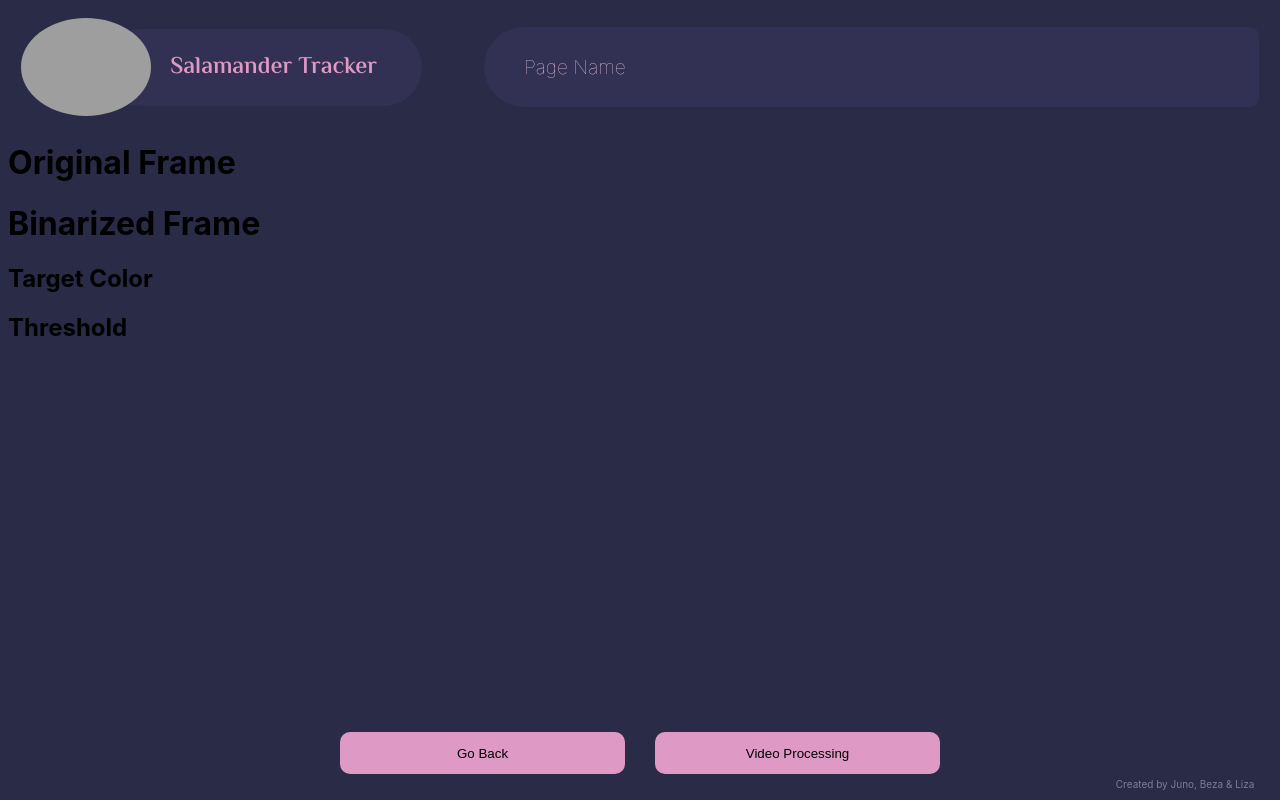
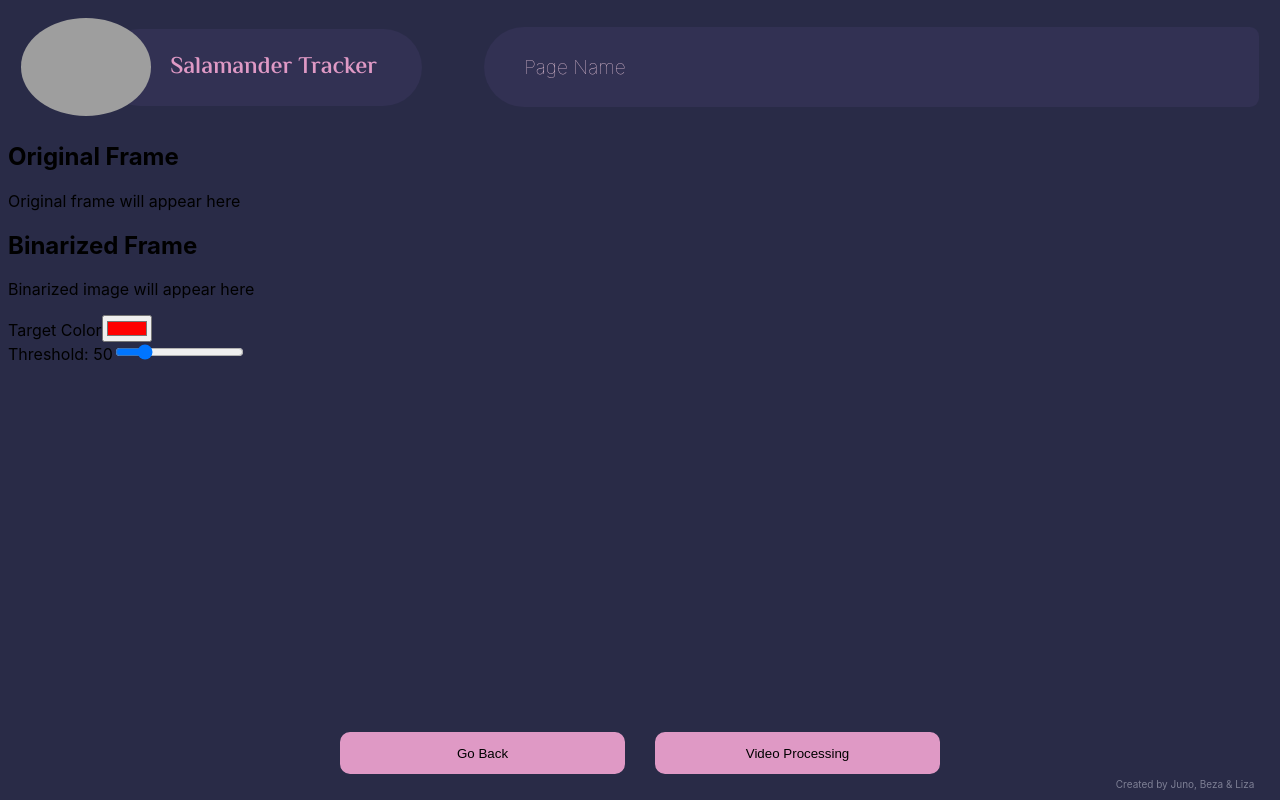
Before and after one commit to beza102/front_end_salamander, a React (Vite) app: page /front_end_salamander/preview in a window 1280 px wide. Built offline with nearby package versions, Linux system fonts and the light colour scheme; grey boxes are pictures that could not be loaded.

Commit message:
Updated PreviewProcessing.jsx

```diff
--- a/src/features/PreviewProcessing.jsx
+++ b/src/features/PreviewProcessing.jsx
@@ -1,23 +1,71 @@
-import Header from '../components/Header'
-import Buttons from '../components/Buttons'
+import { useState } from 'react';
+import { useNavigate } from 'react-router-dom';
+
+import Header from '../components/Header';
+import Buttons from '../components/Buttons';
 
 export default function PreviewProcessing() {
+    const navigate = useNavigate();
+
+    // This is temporary, will fix this part later
+    const [threshold, setThreshold] = useState(50);
+    const [targetColor, setTargetColor] = useState("#ff0000");
+
     return (
+        <div className="preview-container">
 
+            {/* Header */}
+            <Header pageName="Preview & Processing" />
 
-        <div>
-            <Header />
+            {/* Main layout */}
+            <div className="preview-content">
 
-            <h1>Original Frame</h1>
-            <h1>Binarized Frame</h1>
-            <h2>Target Color</h2>
-            <h2>Threshold</h2>
+                {/* Left frame — Original Frame */}
+                <div className="preview-section">
+                    <h2>Original Frame</h2>
+                    <div className="frame-box">
+                        <p>Original frame will appear here</p>
+                    </div>
+                </div>
 
+                {/* Right frame— Binarized Frame */}
+                <div className="preview-section">
+                    <h2>Binarized Frame</h2>
+                    <div className="frame-box">
+                        <p>Binarized image will appear here</p>
+                    </div>
+                </div>
+
+            </div>
+
+            {/* Controls */}
+            <div className="controls">
+
+                {/* Target Color */}
+                <div className="control-group">
+                    <label>Target Color</label>
+                    <input
+                        type="color"
+                        value={targetColor}
+                        onChange={(e) => setTargetColor(e.target.value)}
+                    />
+                </div>
+
+                {/* Threshold Slider */}
+                <div className="control-group">
+                    <label>Threshold: {threshold}</label>
+                    <input
+                        type="range"
+                        min="0"
+                        max="255"
+                        value={threshold}
+                        onChange={(e) => setThreshold(e.target.value)}
+                    />
+                </div>
+            </div>
+
+            {/* Bottom Buttons */}
             <Buttons />
-
         </div>
-
-
-
-    )
+    );
 }
```
